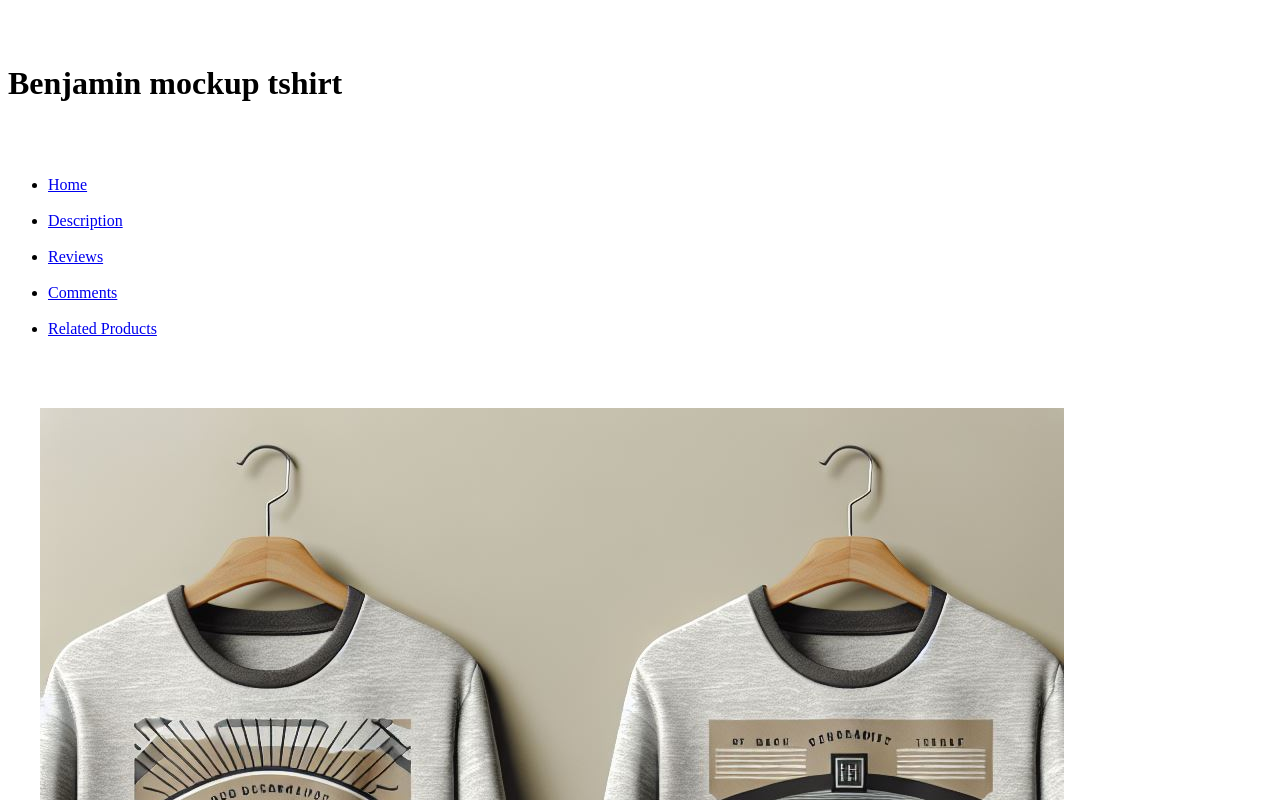
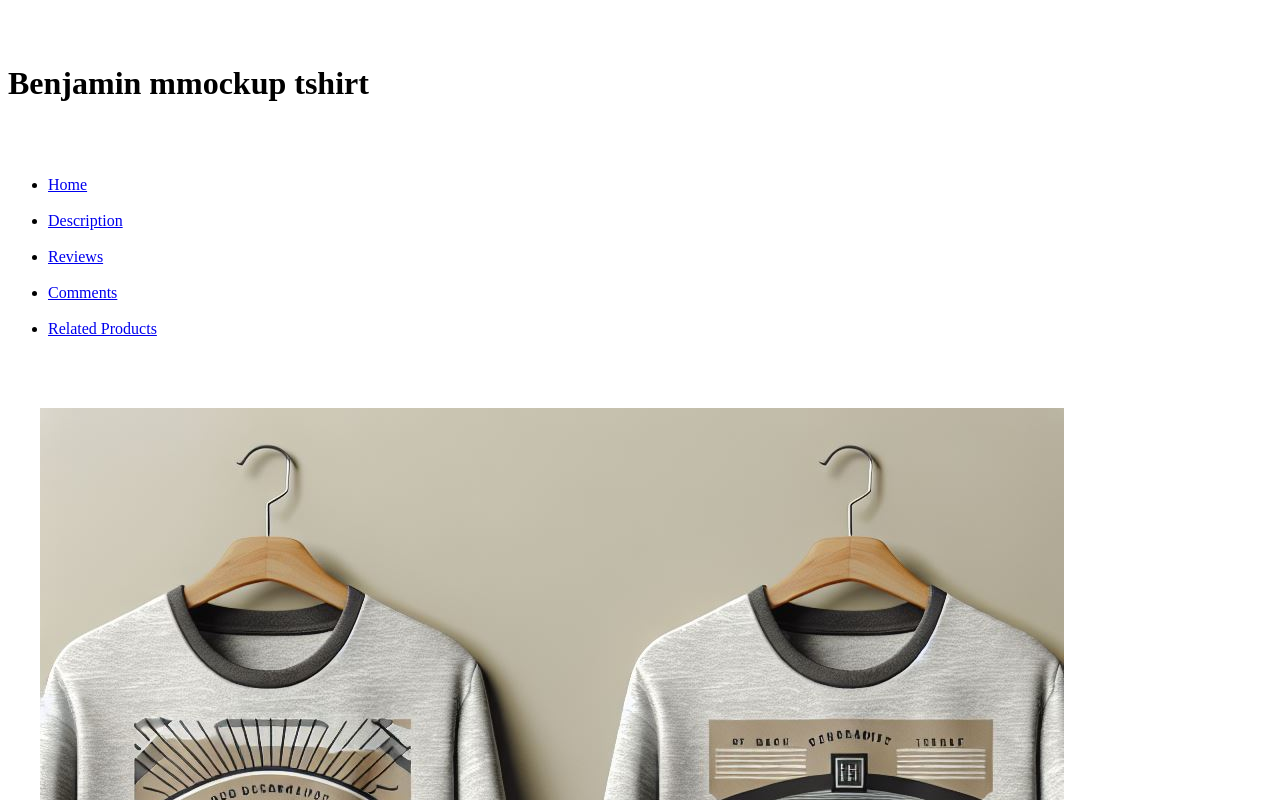
Before and after one commit to Benjaminsoosay/card-design, a plain HTML site: page Benjamin.html in a window 1280 px wide. Shown: the top 800 px of the page. Drawn offline with Linux system fonts and the light colour scheme.

```diff
--- a/BSI/about.html
+++ b/Benjamin.html
@@ -1,3 +1,4 @@
+
 <!DOCTYPE html>
 <html lang="en">
 <head>
@@ -61,7 +62,7 @@
 </head>
 <body>
     <header class="container">
-        <h1>Benjamin mockup tshirt</h1>
+        <h1>Benjamin mmockup tshirt</h1>
         <ul>
             <li><a href="#">Home</a></li>
             <li><a href="#">Description</a></li>
```
Also changed, not shown: image/benjamin.png (renamed from BSI/image/benjamin.png), index.html (renamed from BSI/index.html), logo.html (renamed from BSI/logo.html).
